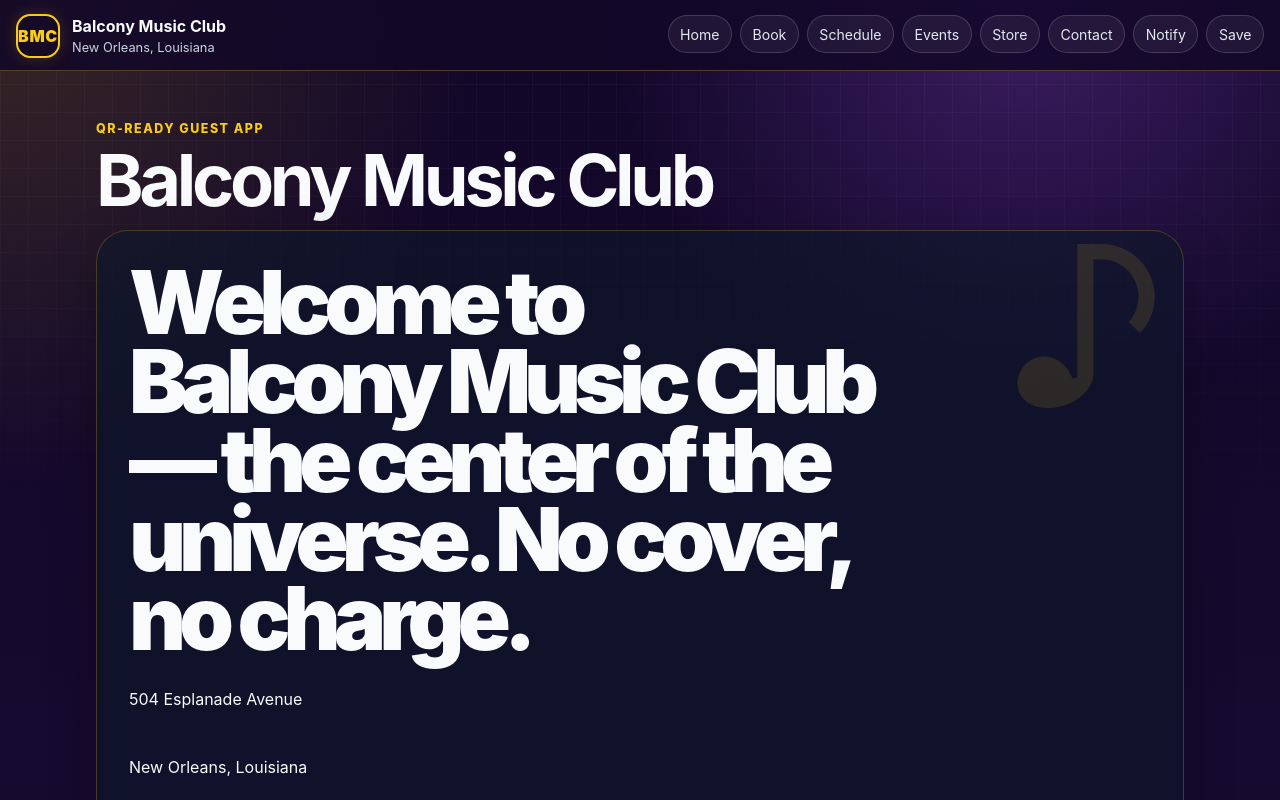
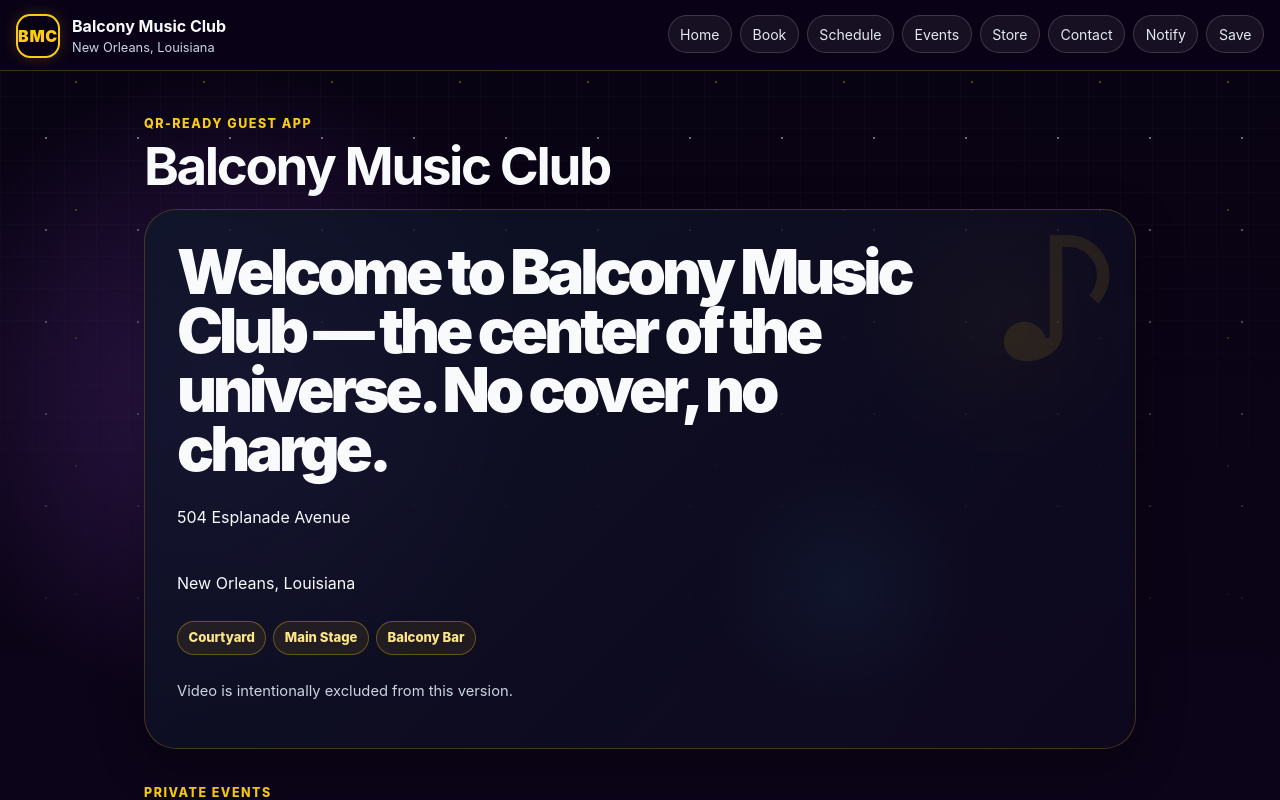
Before and after one commit to floydclaptonblues/Balcony-Music-Club-PWA, a React (Vite) app: page / in a window 1280 px wide. Shown: the top 800 px of the page. Built offline with nearby package versions, Linux system fonts and the light colour scheme; no server answers.

Commit message:
Refine live app visual scale

```diff
--- a/src/styles.css
+++ b/src/styles.css
@@ -4,7 +4,7 @@
   line-height: 1.5;
   font-weight: 400;
   color: #f8fafc;
-  background: #120728;
+  background: #080313;
   font-synthesis: none;
   text-rendering: optimizeLegibility;
   -webkit-font-smoothing: antialiased;
@@ -20,9 +20,10 @@ body {
   min-width: 320px;
   min-height: 100vh;
   background:
-    radial-gradient(circle at top left, rgba(250, 204, 21, 0.16), transparent 30rem),
-    radial-gradient(circle at 80% 0%, rgba(168, 85, 247, 0.28), transparent 26rem),
-    linear-gradient(180deg, #120728 0%, #1e103f 46%, #0f172a 100%);
+    radial-gradient(circle at 66% 12%, rgba(56, 189, 248, 0.22), transparent 8rem),
+    radial-gradient(circle at 92% 70%, rgba(250, 204, 21, 0.10), transparent 10rem),
+    radial-gradient(circle at 18% 8%, rgba(168, 85, 247, 0.24), transparent 20rem),
+    linear-gradient(180deg, #080313 0%, #140622 46%, #05070d 100%);
 }
 
 body::before {
@@ -30,9 +31,14 @@ body::before {
   position: fixed;
   inset: 0;
   pointer-events: none;
-  background-image: linear-gradient(rgba(255,255,255,0.035) 1px, transparent 1px), linear-gradient(90deg, rgba(255,255,255,0.035) 1px, transparent 1px);
-  background-size: 28px 28px;
-  mask-image: linear-gradient(to bottom, black, transparent 80%);
+  background-image:
+    radial-gradient(circle, rgba(255,255,255,0.5) 0 1px, transparent 1.5px),
+    radial-gradient(circle, rgba(250,204,21,0.35) 0 1px, transparent 1.6px),
+    linear-gradient(rgba(255,255,255,0.026) 1px, transparent 1px),
+    linear-gradient(90deg, rgba(255,255,255,0.026) 1px, transparent 1px);
+  background-position: 0 0, 12px 18px, 0 0, 0 0;
+  background-size: 92px 92px, 128px 128px, 32px 32px, 32px 32px;
+  mask-image: linear-gradient(to bottom, black, transparent 88%);
 }
 
 a { color: inherit; }
@@ -46,8 +52,8 @@ button, input { font: inherit; }
   display: grid;
   gap: 0.85rem;
   padding: 0.85rem max(1rem, env(safe-area-inset-left)) 0.75rem max(1rem, env(safe-area-inset-right));
-  background: rgba(18, 7, 40, 0.86);
-  border-bottom: 1px solid rgba(250, 204, 21, 0.28);
+  background: rgba(10, 3, 24, 0.9);
+  border-bottom: 1px solid rgba(250, 204, 21, 0.24);
   backdrop-filter: blur(18px);
 }
 
@@ -96,21 +102,21 @@ button, input { font: inherit; }
 }
 
 main {
-  width: min(100%, 72rem);
+  width: min(100%, 66rem);
   margin: 0 auto;
-  padding: 0.5rem 1rem 3rem;
+  padding: 0.65rem 1rem 3rem;
 }
 
 .section {
   scroll-margin-top: 8rem;
-  padding: 2.6rem 0 0;
+  padding: 2.15rem 0 0;
 }
 
 .section h2 {
-  margin: 0 0 1rem;
-  font-size: clamp(1.75rem, 9vw, 4.5rem);
-  line-height: 0.96;
-  letter-spacing: -0.06em;
+  margin: 0 0 0.95rem;
+  font-size: clamp(1.65rem, 5.6vw, 3.3rem);
+  line-height: 1.02;
+  letter-spacing: -0.045em;
 }
 
 .eyebrow {
@@ -125,17 +131,19 @@ main {
 .hero-card, .card, .empty-state, .details-block {
   border: 1px solid rgba(250, 204, 21, 0.22);
   border-radius: 1.45rem;
-  background: rgba(15, 23, 42, 0.66);
+  background:
+    linear-gradient(135deg, rgba(15, 23, 42, 0.82), rgba(15, 9, 32, 0.72)),
+    radial-gradient(circle at 86% 20%, rgba(250, 204, 21, 0.12), transparent 9rem);
   box-shadow: 0 1rem 3rem rgba(0,0,0,0.28);
 }
 
 .hero-card {
-  min-height: 24rem;
+  min-height: 18rem;
   display: flex;
   flex-direction: column;
-  justify-content: flex-end;
-  gap: 0.75rem;
-  padding: 1.2rem;
+  justify-content: center;
+  gap: 0.65rem;
+  padding: 1.25rem;
   overflow: hidden;
   position: relative;
 }
@@ -143,20 +151,20 @@ main {
 .hero-card::before {
   content: '♪';
   position: absolute;
-  top: -1rem;
+  top: 0.2rem;
   right: 1rem;
-  font-size: 13rem;
-  color: rgba(250, 204, 21, 0.12);
+  font-size: clamp(5rem, 18vw, 10rem);
+  color: rgba(250, 204, 21, 0.10);
   line-height: 1;
 }
 
 .hero-line {
-  max-width: 12ch;
+  max-width: 18ch;
   margin: 0;
-  font-size: clamp(2.1rem, 13vw, 5.5rem);
-  line-height: 0.9;
+  font-size: clamp(1.9rem, 7.2vw, 3.85rem);
+  line-height: 0.96;
   font-weight: 950;
-  letter-spacing: -0.08em;
+  letter-spacing: -0.065em;
 }
 
 .card {
@@ -293,7 +301,7 @@ ul, ol {
 
   .hero-card, .card, .empty-state, .details-block { border-radius: 2rem; }
 
-  .hero-card { min-height: 32rem; padding: 2rem; }
+  .hero-card { min-height: 25rem; padding: 2rem; }
 
   .grid.two { grid-template-columns: repeat(2, 1fr); }
 
```
